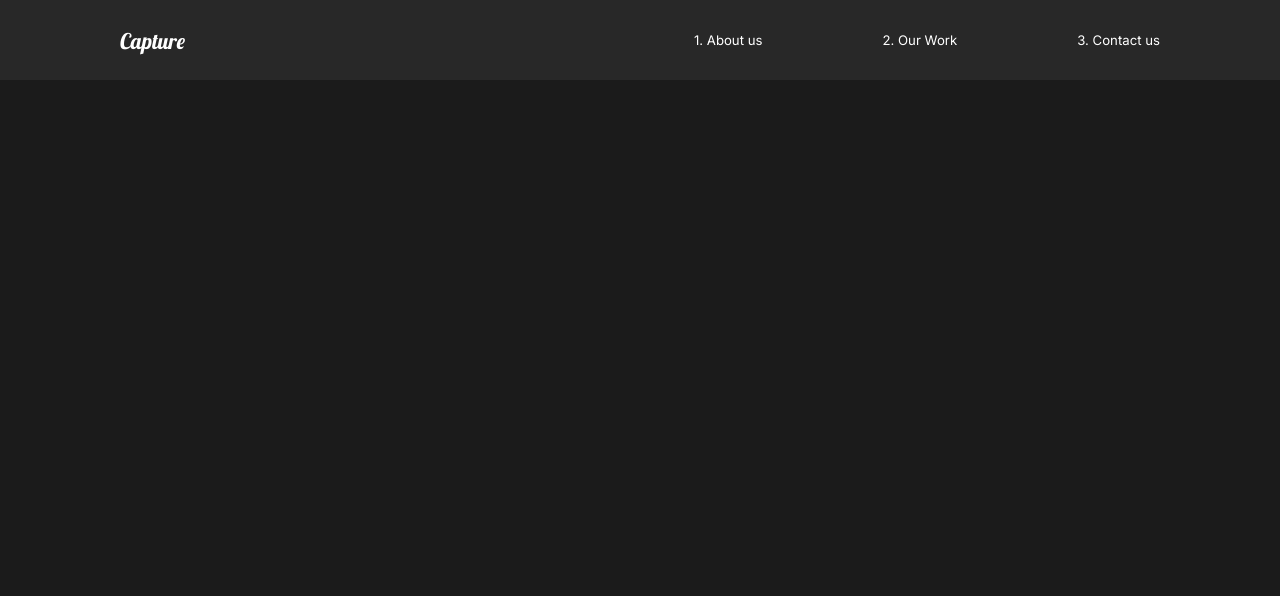
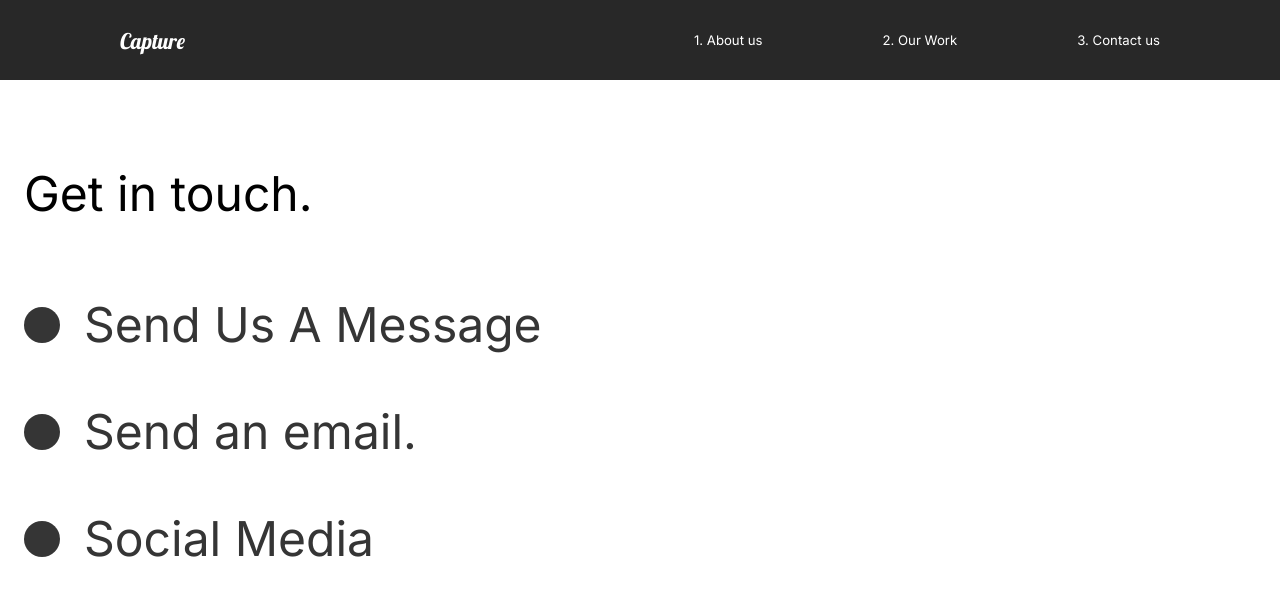
Before and after one commit to AdamDavisDeveloper/react-portfolio, a React (Create React App) app: page /contact in a window 1280 px wide. Shown: the top 596 px of the page. Built offline with nearby package versions, Linux system fonts and the light colour scheme.

Commit message:
fix contact page not loading

```diff
--- a/src/App.js
+++ b/src/App.js
@@ -1,32 +1,35 @@
-// Import Pages
+import React from "react";
+//Global Style
+import GlobalStyle from "./components/GlobalStyle";
+//Import Pages
 import AboutUs from "./pages/AboutUs";
 import ContactUs from "./pages/ContactUs";
 import OurWork from "./pages/OurWork";
+import Nav from "./components/Nav";
 import MovieDetail from "./pages/MovieDetail";
-//Global Styles
-import GlobalStyle from "./components/GlobalStyle";
-import Nav from "./components/Nav";
 //Router
 import { Switch, Route, useLocation } from "react-router-dom";
-//Framer Motion
+//Animation
 import { AnimatePresence } from "framer-motion";
 
 function App() {
   const location = useLocation();
+
   return (
     <div className="App">
       <GlobalStyle />
+
       <Nav />
       <AnimatePresence exitBeforeEnter>
-        <Switch Location={location} key={location.path}>
+        <Switch location={location} key={location.path}>
           <Route path="/" exact>
             <AboutUs />
           </Route>
           <Route path="/work" exact>
             <OurWork />
           </Route>
-          <Route>
-            <MovieDetail path="/work/:id" />
+          <Route path="/work/:id">
+            <MovieDetail />
           </Route>
           <Route path="/contact">
             <ContactUs />
--- a/src/pages/ContactUs.js
+++ b/src/pages/ContactUs.js
@@ -1,8 +1,7 @@
-//Framer Motion
+import React from "react";
+//Animations
 import { motion } from "framer-motion";
-//Animations
 import { pageAnimation, titleAnim } from "../animation";
-// Styled Components
 import styled from "styled-components";
 
 const ContactUs = () => {
@@ -16,43 +15,58 @@ const ContactUs = () => {
     >
       <Title>
         <Hide>
-          <motion.h2>Get in touch.</motion.h2>
+          <motion.h2 variants={titleAnim}>Get in touch.</motion.h2>
         </Hide>
       </Title>
       <div>
-        <Social>
-          <Circle>
-            <h2>Send us a message!</h2>
-          </Circle>
-        </Social>
+        <Hide>
+          <Social variants={titleAnim}>
+            <Circle />
+            <h2>Send Us A Message</h2>
+          </Social>
+        </Hide>
+        <Hide>
+          <Social variants={titleAnim}>
+            <Circle />
+            <h2>Send an email.</h2>
+          </Social>
+        </Hide>
+        <Hide>
+          <Social variants={titleAnim}>
+            <Circle />
+            <h2>Social Media</h2>
+          </Social>
+        </Hide>
       </div>
     </ContactStyle>
   );
 };
 
-//Styles
 const ContactStyle = styled(motion.div)`
   padding: 5rem 10rem;
   color: #353535;
   min-height: 90vh;
+  @media (max-width: 1500px) {
+    padding: 2rem;
+    font-size: 1rem;
+  }
 `;
-
 const Title = styled.div`
   margin-bottom: 4rem;
-  color: #000000;
+  color: black;
+  @media (max-width: 1500px) {
+    margin-top: 5rem;
+  }
 `;
-
 const Hide = styled.div`
   overflow: hidden;
 `;
-
 const Circle = styled.div`
   border-radius: 50%;
   width: 3rem;
   height: 3rem;
   background: #353535;
 `;
-
 const Social = styled(motion.div)`
   display: flex;
   align-items: center;
```
Also changed, not shown: src/components/Nav.js (+9 -5 lines), 1 other file (tests, documents, lock files or other folders).
